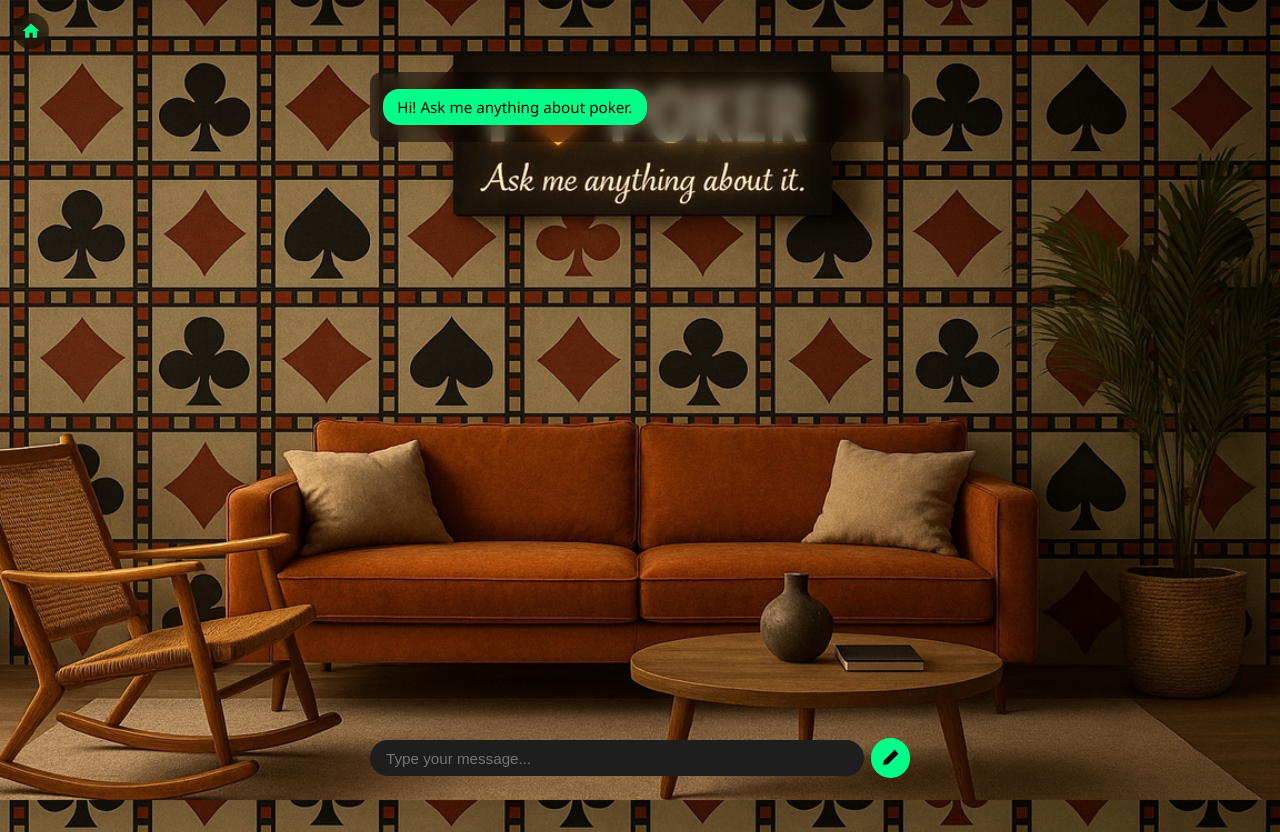
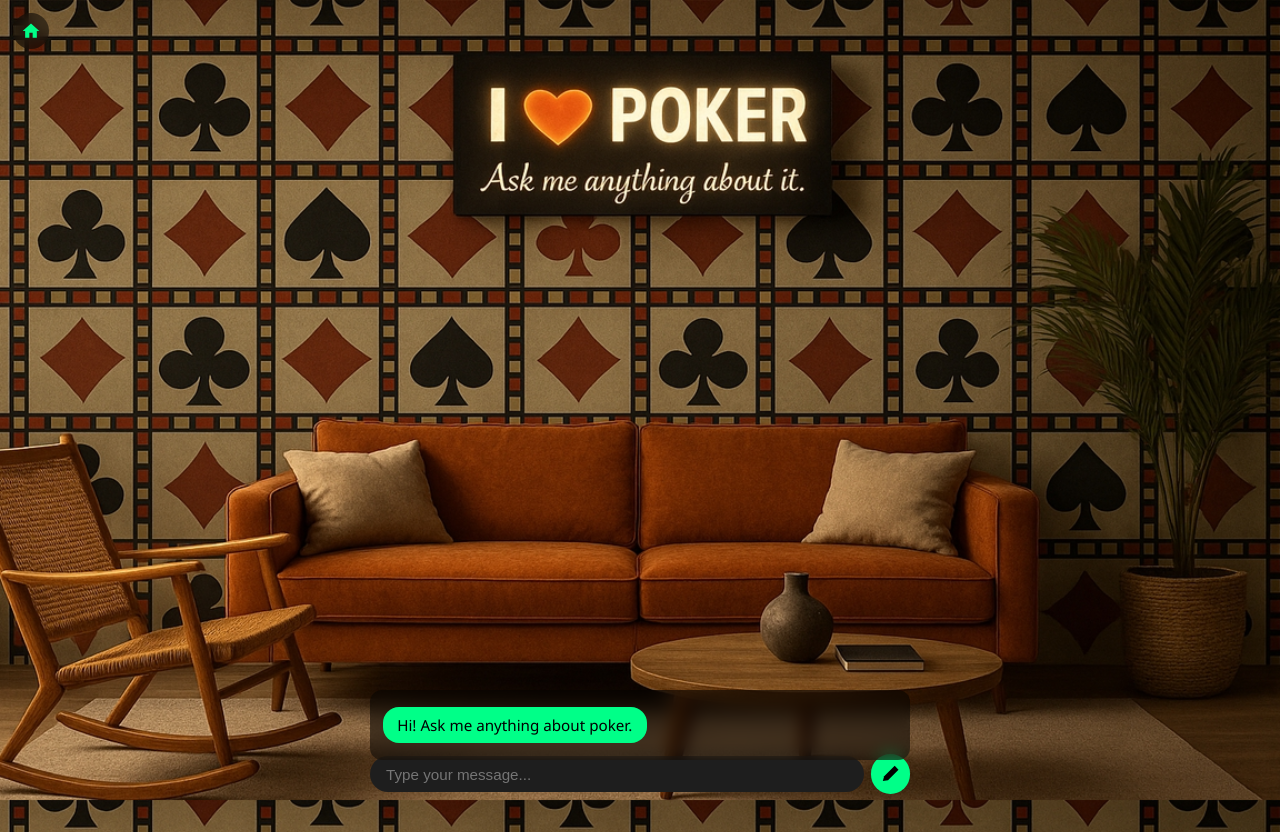
Before and after one commit to RickRick84/ThePokerBot, a React (Vite) app: page /chat in a window 1280 px wide. Built offline with nearby package versions, Linux system fonts and the light colour scheme.

Commit message:
Cambios CSS

```diff
--- a/src/App.css
+++ b/src/App.css
@@ -69,12 +69,14 @@ body {
 .chat-page-container {
   display: flex;
   flex-direction: column;
-  justify-content: space-between;
   align-items: center;
+  justify-content: flex-end;
   width: 100%;
   max-width: 600px;
   height: 100vh;
-  padding: 1rem;
+  padding: 0;
+  box-sizing: border-box;
+  overflow: hidden;
 }
 
 .chat-box {
@@ -87,9 +89,8 @@ body {
   display: flex;
   flex-direction: column;
   overflow-y: auto;
-  max-height: 48vh;
-  position: relative;
-  top: 5vh; /* en lugar de margin-top, para no empujar la barra */
+  max-height: 45vh;
+  margin-top: 12vh; /* 🔥 Esto sí baja sin destruir layout */
 }
 
 .message {
@@ -122,8 +123,8 @@ body {
   max-width: 540px;
   gap: 0.4rem;
   padding: 0.4rem 0;
-  margin-top: -2vh; /* sube hacia el chat */
-  margin-bottom: 2vh; /* deja aire con el borde inferior */
+  margin-top: -1.5vh;
+  margin-bottom: 2vh;
 }
 
 .input-bar input {
```
